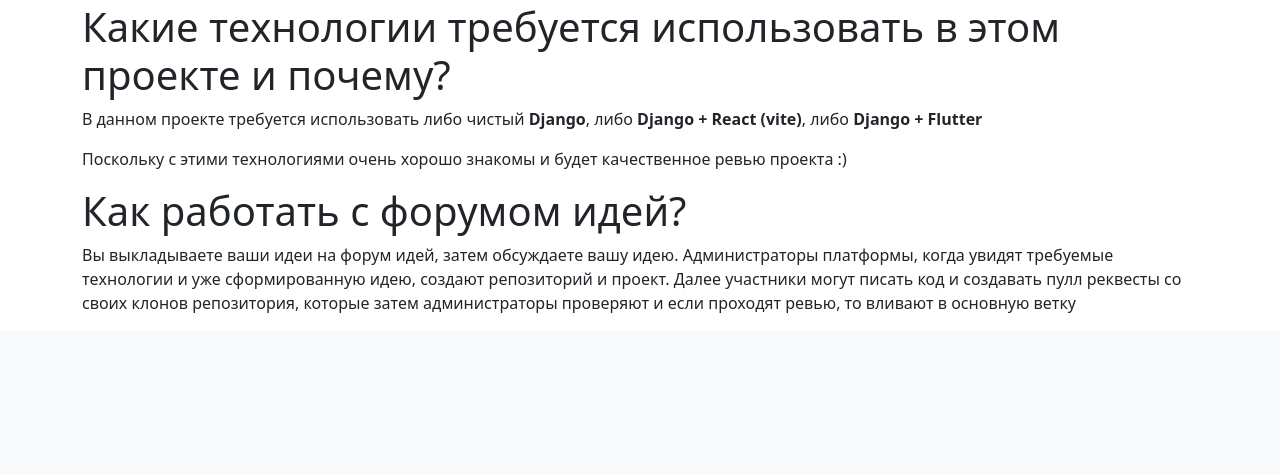
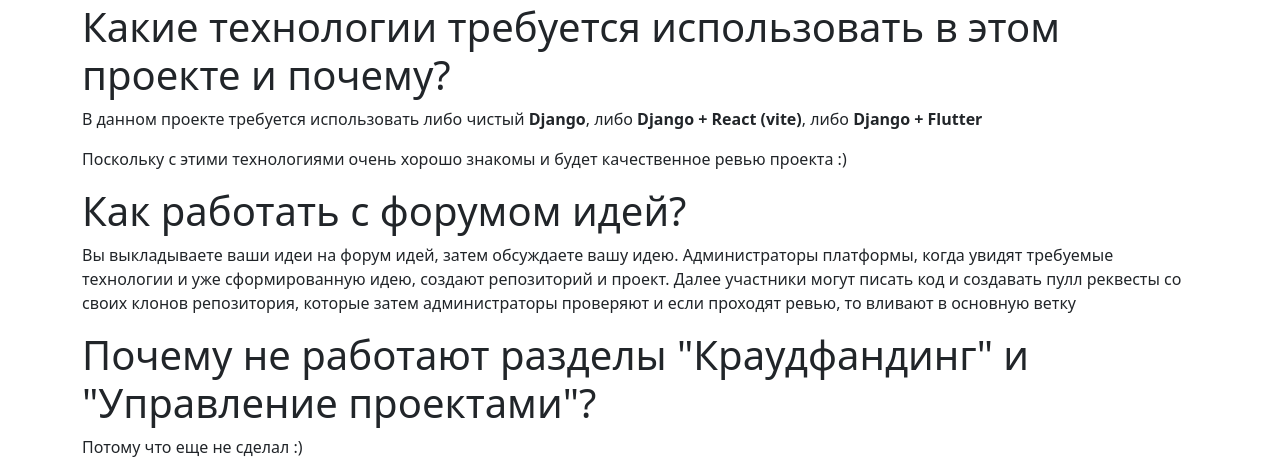
Before and after one commit to veda-tech/open-source-sakha, a Django app: page /faq in a window 1280 px wide. Shown: the part 653-1128 px from the top of the page. Before the commit the page ends 966 px from the top, so only its background shows below. Run offline with Django 4.2, Linux system fonts and the light colour scheme; some libraries are stand-ins or nearby versions.

Commit message:
Add to faq answer for unused menu items

```diff
--- a/main/templates/main/faq.html
+++ b/main/templates/main/faq.html
@@ -60,5 +60,9 @@
                 могут писать код и создавать пулл реквесты со своих клонов репозитория, которые затем администраторы
                 проверяют и если проходят ревью, то вливают в основную ветку</p>
         </div>
+        <div>
+            <p class="h1">Почему не работают разделы "Краудфандинг" и "Управление проектами"?</p>
+            <p>Потому что еще не сделал :)</p>
+        </div>
     </div>
 {% endblock %}
```
